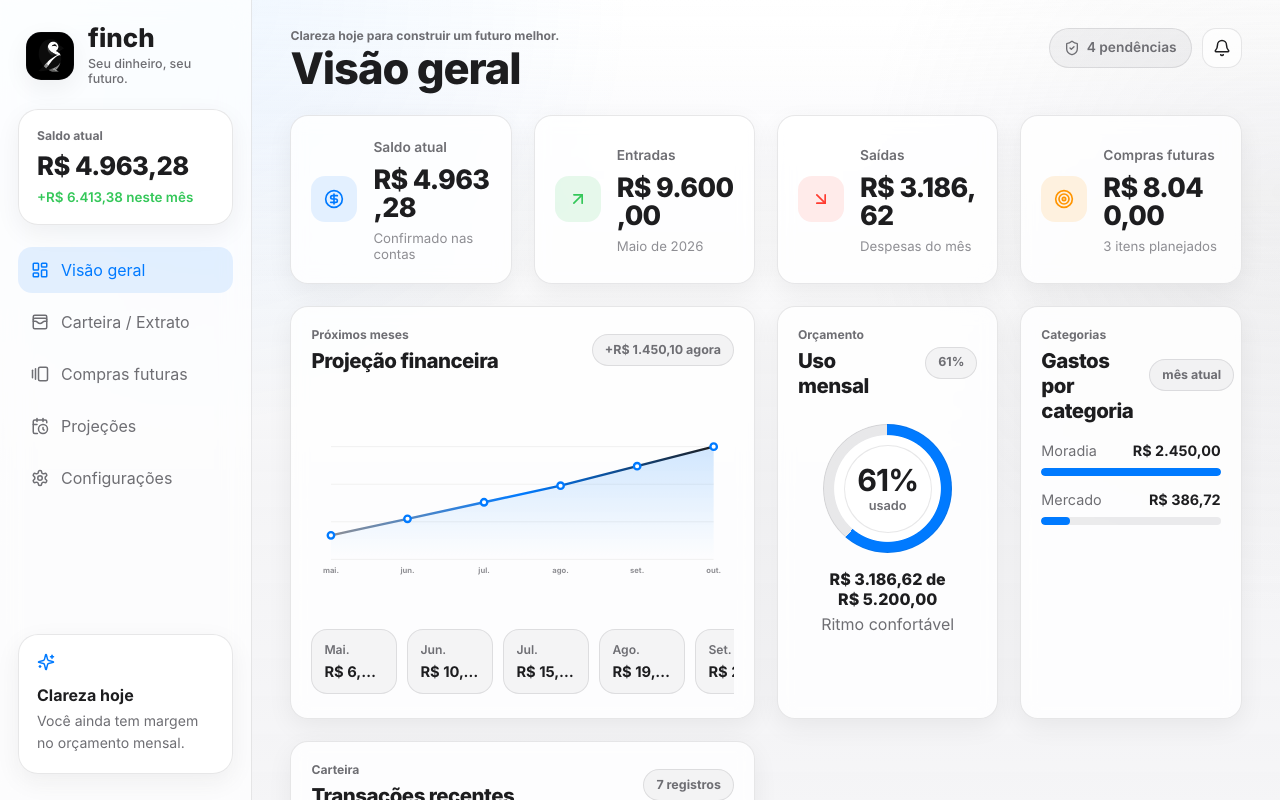
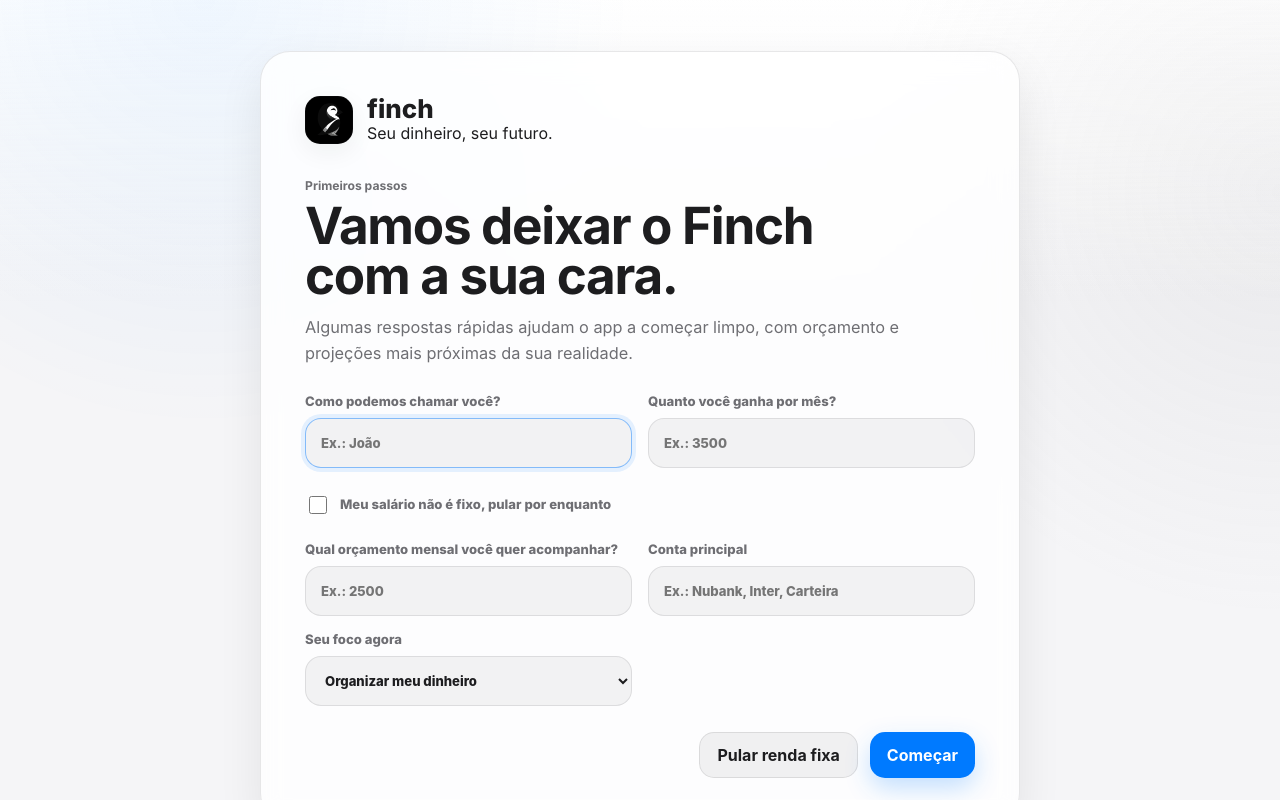
Before and after one commit to 0qmt/Finch, a React (Vite) app: page / in a window 1280 px wide. Shown: the top 800 px of the page. Built offline with nearby package versions, Linux system fonts and the light colour scheme.

Commit message:
Adicionar onboarding inicial

```diff
--- a/package.json
+++ b/package.json
@@ -1,7 +1,7 @@
 {
   "name": "finch",
   "private": true,
-  "version": "0.1.3",
+  "version": "0.1.4",
   "description": "Aplicativo desktop de controle financeiro pessoal.",
   "main": "electron/main.cjs",
   "type": "module",
--- a/src/main.jsx
+++ b/src/main.jsx
@@ -106,6 +106,10 @@ const capitalize = (value) => value.charAt(0).toUpperCase() + value.slice(1);
 const seedData = {
   settings: {
     theme: 'iOS claro',
+    userName: '',
+    onboardingCompleted: false,
+    salaryIsVariable: false,
+    planningGoal: 'Organizar meu dinheiro',
     monthlyBudget: 5200,
     salary: 7800,
     categories: ['Moradia', 'Mercado', 'Transporte', 'Lazer', 'Saúde', 'Educação', 'Viagem', 'Tecnologia'],
@@ -250,6 +254,21 @@ const seedData = {
   ]
 };
 
+const createEmptyData = (settings = {}) => ({
+  settings: {
+    ...seedData.settings,
+    monthlyBudget: 0,
+    salary: 0,
+    userName: '',
+    onboardingCompleted: false,
+    salaryIsVariable: false,
+    planningGoal: 'Organizar meu dinheiro',
+    ...settings
+  },
+  transactions: [],
+  purchases: []
+});
+
 const navItems = [
   { id: 'overview', label: 'Visão geral', icon: LayoutDashboard },
   { id: 'wallet', label: 'Carteira / Extrato', icon: WalletCards },
@@ -286,9 +305,11 @@ const emptyPurchase = {
 function normalizeData(data) {
   const settings = { ...seedData.settings, ...data?.settings };
   settings.theme = themeAliases[settings.theme] || (supportedThemes.includes(settings.theme) ? settings.theme : seedData.settings.theme);
-  const transactions = Array.isArray(data?.transactions) ? data.transactions : seedData.transactions;
+  settings.onboardingCompleted =
+    data?.settings?.onboardingCompleted ?? Boolean(data?.transactions?.length || data?.purchases?.length);
+  const transactions = Array.isArray(data?.transactions) ? data.transactions : [];
   const transactionById = new Map(transactions.map((transaction) => [transaction.id, transaction]));
-  const rawPurchases = Array.isArray(data?.purchases) ? data.purchases : seedData.purchases;
+  const rawPurchases = Array.isArray(data?.purchases) ? data.purchases : [];
   const purchases = rawPurchases.map((purchase) => {
     if (purchase.status !== 'purchased') return purchase;
 
@@ -347,9 +368,9 @@ function snoozeUpdatesFor24h() {
 function loadData() {
   try {
     const stored = localStorage.getItem(STORAGE_KEY);
-    return stored ? normalizeData(JSON.parse(stored)) : seedData;
+    return stored ? normalizeData(JSON.parse(stored)) : createEmptyData();
   } catch {
-    return seedData;
+    return createEmptyData();
   }
 }
 
@@ -362,6 +383,7 @@ function App() {
     path: '',
     error: ''
   }));
+  const [showOnboarding, setShowOnboarding] = useState(() => !loadData().settings.onboardingCompleted);
   const [updateState, setUpdateState] = useState(null);
   const updateWasRequestedRef = useRef(false);
 
@@ -382,7 +404,13 @@ function App() {
 
         if (result?.ok) {
           if (result.data) {
-            setData(normalizeData(result.data));
+            const normalized = normalizeData(result.data);
+            setData(normalized);
+            setShowOnboarding(!normalized.settings.onboardingCompleted);
+          } else {
+            const emptyData = createEmptyData();
+            setData(emptyData);
+            setShowOnboarding(true);
           }
 
           setStorageMeta({
@@ -661,7 +689,7 @@ function App() {
     });
   };
 
-  const resetData = () => setData(seedData);
+  const resetData = () => setData({ ...seedData, settings: { ...seedData.settings, onboardingCompleted: true } });
 
   const clearData = () => {
     setData((current) => ({
@@ -672,6 +700,11 @@ function App() {
   };
 
   const importData = (payload) => setData(normalizeData(payload));
+
+  const completeOnboarding = (settings) => {
+    setData(createEmptyData({ ...settings, onboardingCompleted: true }));
+    setShowOnboarding(false);
+  };
 
   const Page = {
     overview: OverviewPage,
@@ -684,6 +717,10 @@ function App() {
   return (
     <div className={`app-shell ${themeClass}`}>
       <AmbientBackground />
+      {showOnboarding ? (
+        <OnboardingPage onComplete={completeOnboarding} />
+      ) : (
+        <>
           <Sidebar activePage={activePage} setActivePage={setActivePage} metrics={metrics} />
           <main className="content-shell">
             <TopBar activePage={activePage} metrics={metrics} />
@@ -704,6 +741,8 @@ function App() {
               storageMeta={storageMeta}
             />
           </main>
+        </>
+      )}
       {updateState && ['available', 'downloading', 'downloaded', 'install-on-quit', 'error'].includes(updateState.state) && (
         <UpdateModal
           status={updateState}
@@ -748,6 +787,131 @@ function LogoMark() {
     <div className="logo-mark" aria-label="finch">
       <img src={LOGO_URL} alt="" />
     </div>
+  );
+}
+
+function OnboardingPage({ onComplete }) {
+  const [form, setForm] = useState({
+    userName: '',
+    salary: '',
+    salaryIsVariable: false,
+    monthlyBudget: '',
+    mainAccount: '',
+    planningGoal: 'Organizar meu dinheiro'
+  });
+
+  const canContinue = form.userName.trim().length >= 2;
+  const salary = form.salaryIsVariable ? 0 : Number(form.salary || 0);
+  const suggestedBudget = form.monthlyBudget ? Number(form.monthlyBudget) : Math.round(salary * 0.75);
+
+  const updateField = (field, value) => {
+    setForm((current) => ({ ...current, [field]: value }));
+  };
+
+  const finish = () => {
+    if (!canContinue) return;
+
+    onComplete({
+      userName: form.userName.trim(),
+      salary,
+      salaryIsVariable: form.salaryIsVariable,
+      monthlyBudget: Math.max(0, suggestedBudget || 0),
+      planningGoal: form.planningGoal,
+      accounts: form.mainAccount.trim() ? [form.mainAccount.trim(), ...seedData.settings.accounts] : seedData.settings.accounts
+    });
+  };
+
+  return (
+    <main className="onboarding-shell">
+      <section className="onboarding-card">
+        <div className="onboarding-brand">
+          <LogoMark />
+          <div>
+            <p className="brand-name">finch</p>
+            <span>Seu dinheiro, seu futuro.</span>
+          </div>
+        </div>
+
+        <div className="onboarding-copy">
+          <p className="eyebrow">Primeiros passos</p>
+          <h1>Vamos deixar o Finch com a sua cara.</h1>
+          <p>Algumas respostas rápidas ajudam o app a começar limpo, com orçamento e projeções mais próximas da sua realidade.</p>
+        </div>
+
+        <div className="onboarding-form">
+          <label>
+            <span>Como podemos chamar você?</span>
+            <input
+              value={form.userName}
+              onChange={(event) => updateField('userName', event.target.value)}
+              placeholder="Ex.: João"
+              autoFocus
+            />
+          </label>
+
+          <label>
+            <span>Quanto você ganha por mês?</span>
+            <input
+              type="number"
+              min="0"
+              value={form.salary}
+              disabled={form.salaryIsVariable}
+              onChange={(event) => updateField('salary', event.target.value)}
+              placeholder="Ex.: 3500"
+            />
+          </label>
+
+          <label className="check-row">
+            <input
+              type="checkbox"
+              checked={form.salaryIsVariable}
+              onChange={(event) => updateField('salaryIsVariable', event.target.checked)}
+            />
+            <span>Meu salário não é fixo, pular por enquanto</span>
+          </label>
+
+          <label>
+            <span>Qual orçamento mensal você quer acompanhar?</span>
+            <input
+              type="number"
+              min="0"
+              value={form.monthlyBudget}
+              onChange={(event) => updateField('monthlyBudget', event.target.value)}
+              placeholder={salary ? `Sugestão: ${Math.round(salary * 0.75)}` : 'Ex.: 2500'}
+            />
+          </label>
+
+          <label>
+            <span>Conta principal</span>
+            <input
+              value={form.mainAccount}
+              onChange={(event) => updateField('mainAccount', event.target.value)}
+              placeholder="Ex.: Nubank, Inter, Carteira"
+            />
+          </label>
+
+          <label>
+            <span>Seu foco agora</span>
+            <select value={form.planningGoal} onChange={(event) => updateField('planningGoal', event.target.value)}>
+              <option>Organizar meu dinheiro</option>
+              <option>Reduzir gastos</option>
+              <option>Planejar compras futuras</option>
+              <option>Criar reserva financeira</option>
+              <option>Acompanhar parcelas e compromissos</option>
+            </select>
+          </label>
+        </div>
+
+        <div className="onboarding-actions">
+          <button className="secondary-button" type="button" onClick={() => updateField('salaryIsVariable', true)}>
+            Pular renda fixa
+          </button>
+          <button className="primary-button" type="button" disabled={!canContinue} onClick={finish}>
+            Começar
+          </button>
+        </div>
+      </section>
+    </main>
   );
 }
 
--- a/src/styles.css
+++ b/src/styles.css
@@ -93,6 +93,111 @@ img {
   background: var(--app-gradient);
 }
 
+.onboarding-shell {
+  position: relative;
+  z-index: 1;
+  grid-column: 1 / -1;
+  display: grid;
+  min-height: 100vh;
+  place-items: center;
+  padding: clamp(18px, 4vw, 54px);
+}
+
+.onboarding-card {
+  width: min(760px, 100%);
+  padding: clamp(24px, 4vw, 44px);
+  border: 1px solid var(--line);
+  border-radius: 30px;
+  background: var(--surface);
+  box-shadow: var(--shadow);
+  backdrop-filter: var(--chrome-blur);
+  animation: pageIn 160ms cubic-bezier(0.2, 0, 0, 1);
+}
+
+.onboarding-brand {
+  display: flex;
+  align-items: center;
+  gap: 14px;
+  margin-bottom: 34px;
+}
+
+.onboarding-copy {
+  max-width: 610px;
+  margin-bottom: 28px;
+}
+
+.onboarding-copy h1 {
+  margin: 8px 0 12px;
+  color: var(--text);
+  font-size: clamp(2.05rem, 4vw, 3.7rem);
+  line-height: 0.98;
+  letter-spacing: -0.025em;
+}
+
+.onboarding-copy p:last-child {
+  margin: 0;
+  color: var(--muted);
+  font-size: 1.02rem;
+  line-height: 1.6;
+}
+
+.onboarding-form {
+  display: grid;
+  grid-template-columns: repeat(2, minmax(0, 1fr));
+  gap: 16px;
+}
+
+.onboarding-form label {
+  display: grid;
+  gap: 8px;
+  color: var(--muted);
+  font-size: 0.82rem;
+  font-weight: 800;
+}
+
+.onboarding-form input,
+.onboarding-form select {
+  width: 100%;
+  min-height: 50px;
+  border: 1px solid var(--line);
+  border-radius: 16px;
+  padding: 0 15px;
+  color: var(--text);
+  background: rgba(118, 118, 128, 0.09);
+  outline: none;
+}
+
+.onboarding-form input:focus,
+.onboarding-form select:focus {
+  border-color: rgba(0, 122, 255, 0.45);
+  box-shadow: 0 0 0 4px var(--accent-soft);
+}
+
+.onboarding-form input:disabled {
+  opacity: 0.54;
+}
+
+.check-row {
+  grid-column: 1 / -1;
+  display: flex !important;
+  align-items: center;
+  gap: 10px !important;
+  min-height: 42px;
+}
+
+.check-row input {
+  width: 18px;
+  min-height: 18px;
+  accent-color: var(--accent);
+}
+
+.onboarding-actions {
+  display: flex;
+  justify-content: flex-end;
+  gap: 12px;
+  margin-top: 26px;
+}
+
 .theme-grafite {
   color-scheme: dark;
   --bg: #0b0b0f;
@@ -1887,7 +1992,8 @@ img {
   }
 
   .settings-form,
-  .form-grid {
+  .form-grid,
+  .onboarding-form {
     grid-template-columns: 1fr;
   }
 
@@ -1977,4 +2083,8 @@ img {
   .modal-backdrop {
     padding: 12px;
   }
-}
+
+  .onboarding-actions {
+    flex-direction: column-reverse;
+  }
+}
```
Also changed, not shown: 1 other file (tests, documents, lock files or other folders). Lines whose indentation alone changed are shown as unchanged.
